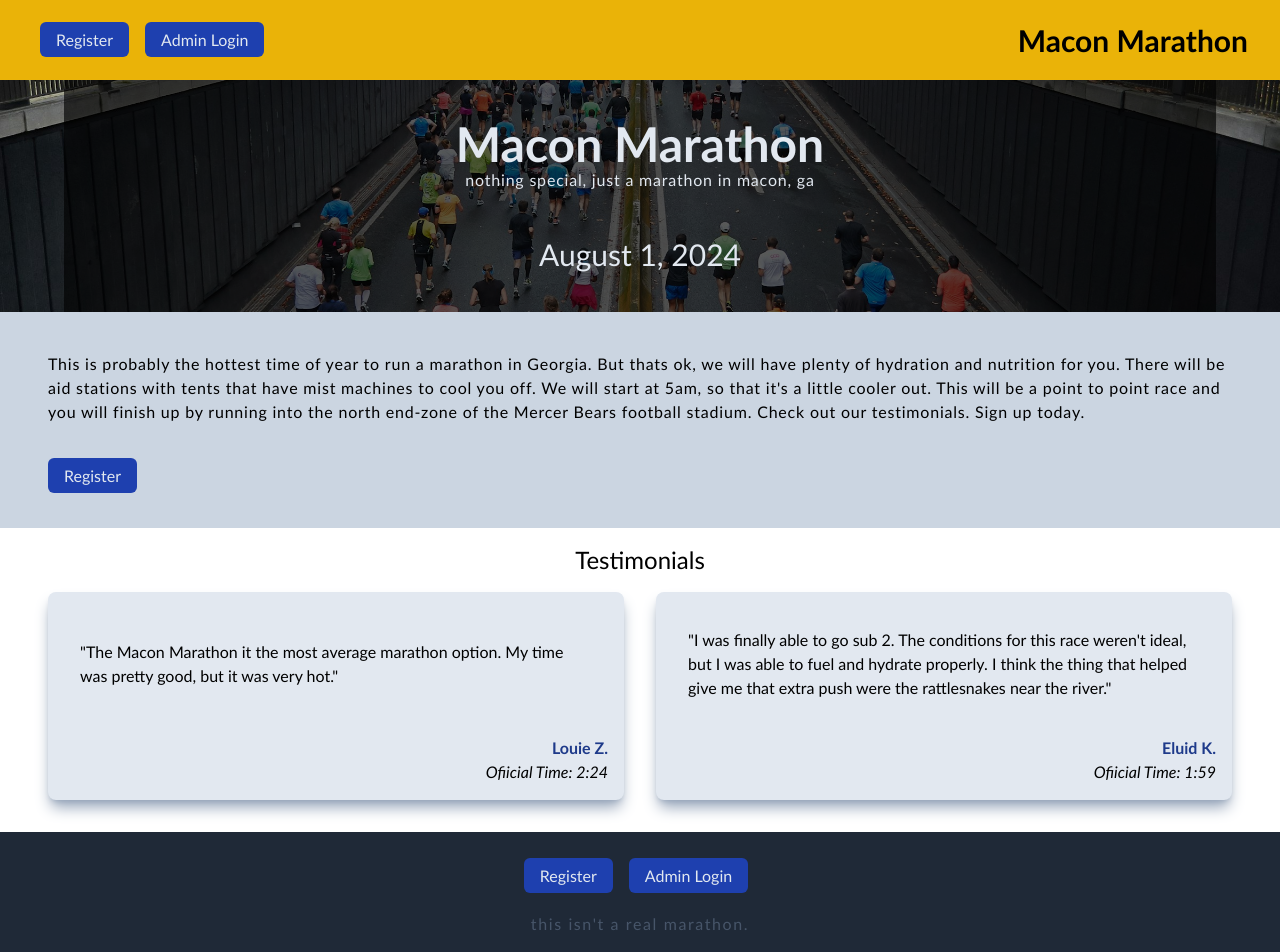
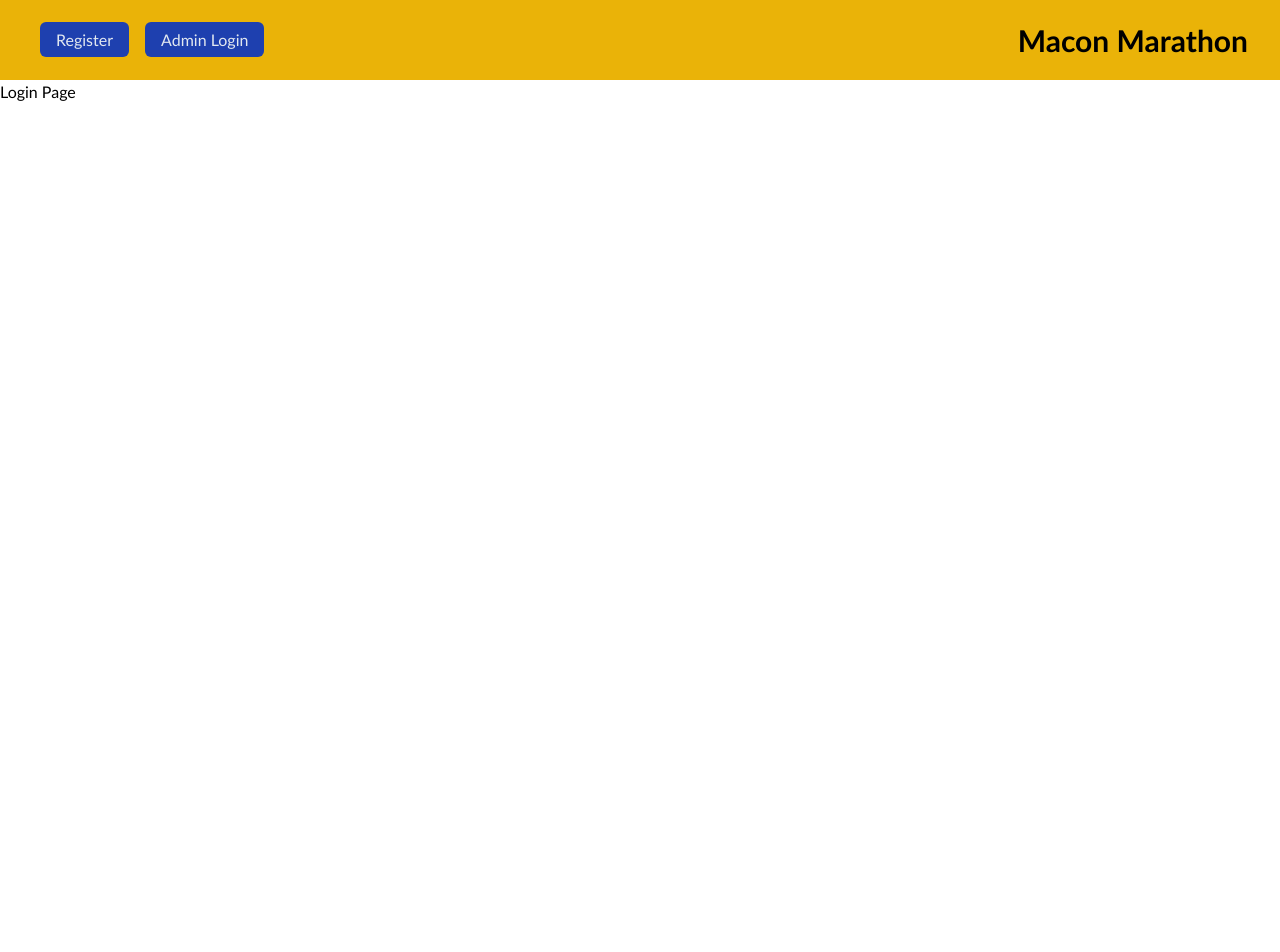
Before and after one commit to joelyles/race-registration-app, a React (Vite) app: page /login in a window 1280 px wide. Shown: the top 952 px of the page. After the commit the page ends 800 px from the top, so only its background shows below. Built offline with nearby package versions, Linux system fonts and the light colour scheme.

Commit message:
implemented react router and added layout, outlet, and screens

```diff
--- a/src/App.jsx
+++ b/src/App.jsx
@@ -1,22 +1,25 @@
-import Navigation from "./components/Navigation";
-import Hero from "./components/Hero";
-import About from "./components/About";
-import Cards from "./components/Cards"
-import Footer from "./components/Footer";
+import {
+  createBrowserRouter,
+  RouterProvider,
+  Route,
+  createRoutesFromElements,
+} from "react-router-dom";
+import Layout from "./layouts/Layout";
+import Home from "./screens/Home";
+import Login from "./screens/Login";
+import Register from "./screens/Register";
 
-function App() {
+const router = createBrowserRouter(
+  createRoutesFromElements(
+  <Route path="/" element={<Layout />}>
+    <Route index element={<Home />} />
+    <Route path="/register" element={<Register />} />
+    <Route path="/login" element={<Login />} />
+  </Route>
+));
 
-  return (
-    <>
-      <Navigation />
-      <div className="h-screen">
-      <Hero />
-      <About />
-      <Cards />
-      <Footer />
-      </div>
-    </>
-  )
-}
+const App = () => {
+  return <RouterProvider router={router} />
+};
 
 export default App
--- a/src/components/LoginButton.jsx
+++ b/src/components/LoginButton.jsx
@@ -1,7 +1,9 @@
+import { Link } from "react-router-dom";
+
 const LoginButton = () => {
   return (
     <div>
-      <a href="/" className="mx-2 bg-blue-800 text-slate-200 px-4 py-2 rounded-md hover:bg-blue-900">Admin Login</a>
+      <Link to="/login" className="mx-2 bg-blue-800 text-slate-200 px-4 py-2 rounded-md hover:bg-blue-900">Admin Login</Link>
     </div>
   )
 }
--- a/src/components/Navigation.jsx
+++ b/src/components/Navigation.jsx
@@ -1,5 +1,6 @@
 import RegisterButton from "./RegisterButton";
 import LoginButton from "./LoginButton";
+import { Link } from "react-router-dom";
 
 const Navigation = () => {
 
@@ -12,7 +13,7 @@ const Navigation = () => {
               <RegisterButton />
               <LoginButton />
             </div>
-            <span className="hidden sm:block ml-auto text-3xl font-semibold">Macon Marathon</span>
+            <Link to="/" className="hidden sm:block ml-auto text-3xl font-semibold">Macon Marathon</Link>
           </div>
         </div>
       </div>
--- a/src/components/RegisterButton.jsx
+++ b/src/components/RegisterButton.jsx
@@ -1,7 +1,9 @@
+import { Link } from "react-router-dom";
+
 const RegisterButton = () => {
   return (
     <div>
-      <a href="/" className="bg-blue-800 text-slate-200 px-4 py-2 rounded-md hover:bg-blue-900">Register</a>
+      <Link to="/register" className="bg-blue-800 text-slate-200 px-4 py-2 rounded-md hover:bg-blue-900">Register</Link>
     </div>
   )
 }
--- /dev/null
+++ b/src/layouts/Layout.jsx
@@ -0,0 +1,13 @@
+import Navigation from "../components/Navigation";
+import { Outlet } from "react-router-dom";
+
+const Layout = () => {
+  return (
+    <>
+      <Navigation />
+      <Outlet />
+    </>
+  )
+}
+
+export default Layout
--- /dev/null
+++ b/src/screens/Home.jsx
@@ -0,0 +1,19 @@
+import Hero from "../components/Hero";
+import About from "../components/About";
+import Cards from "../components/Cards"
+import Footer from "../components/Footer";
+
+const Home = () => {
+  return (
+    <>
+      <div className="h-screen">
+        <Hero />
+        <About />
+        <Cards />
+        <Footer />
+      </div>
+    </>
+  )
+}
+
+export default Home
--- /dev/null
+++ b/src/screens/Login.jsx
@@ -0,0 +1,9 @@
+const Login = () => {
+  return (
+    <div>
+      <h2>Login Page</h2>
+    </div>
+  )
+}
+
+export default Login
--- /dev/null
+++ b/src/screens/Register.jsx
@@ -0,0 +1,9 @@
+const Register = () => {
+  return (
+    <>
+      <h2>Sign Up Page</h2>
+    </>
+  )
+}
+
+export default Register
```
Also changed, not shown: 1 other file (tests, documents, lock files or other folders).
